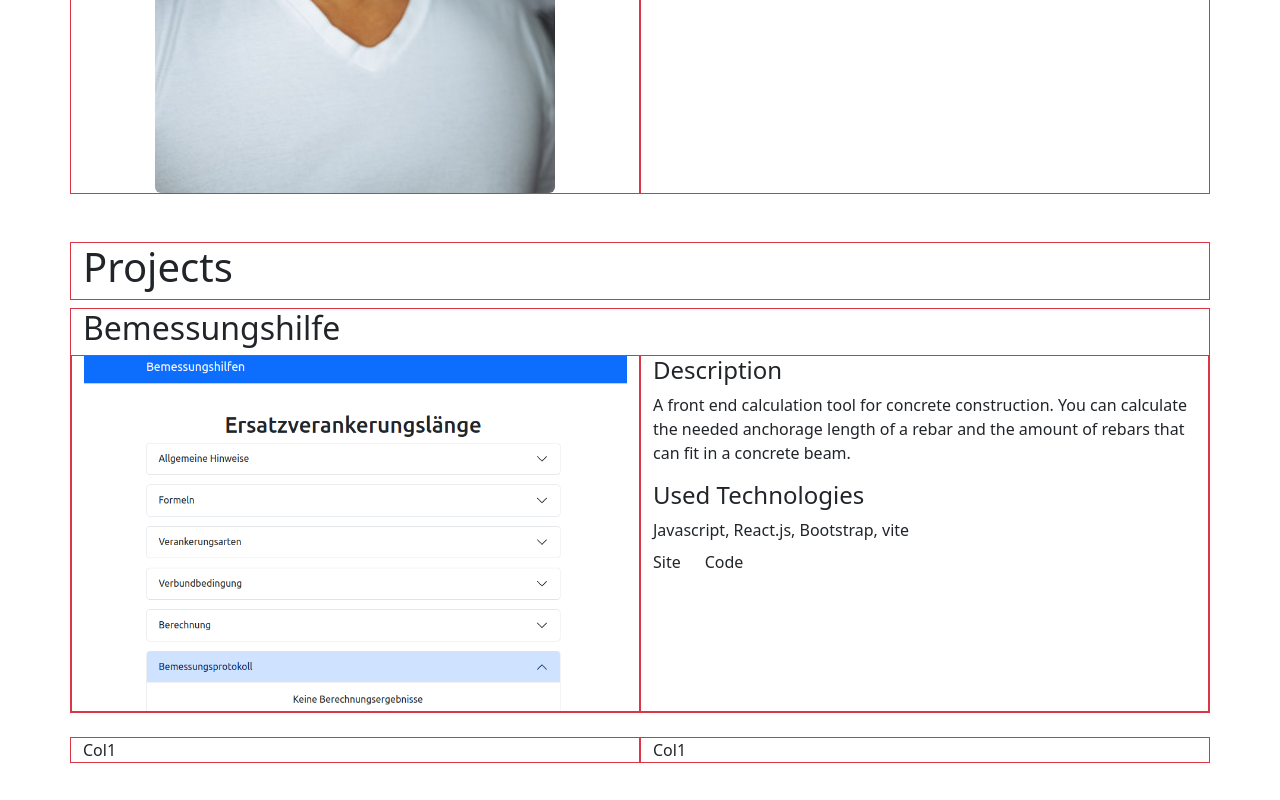
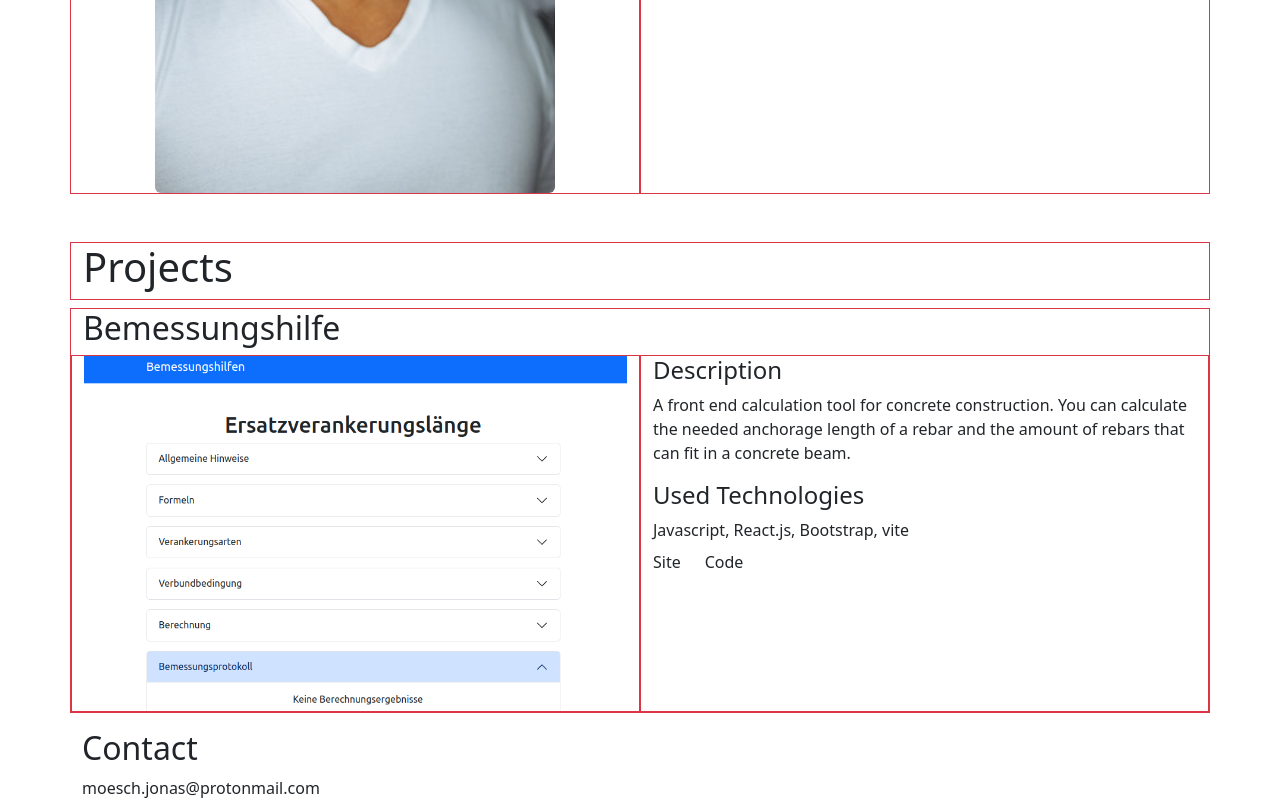
Before and after one commit to j-r-f-m/portfolio-site, a React (Vite) app: page / in a window 1280 px wide. Shown: the part 578-1378 px from the top of the page. Before the commit the page ends 1341 px from the top, so only its background shows below. Built offline with nearby package versions, Linux system fonts and the light colour scheme.

Commit message:
add contact component

```diff
--- a/pages/mainContent/MainContent.jsx
+++ b/pages/mainContent/MainContent.jsx
@@ -1,9 +1,6 @@
-import Container from "react-bootstrap/Container";
-import Row from "react-bootstrap/Row";
-import Col from "react-bootstrap/Col";
-
 import { MainContentHero } from "./mainContentHero/MainContenHero";
 import { MainContentProjects } from "./mainContentProjects/MainContentProjects";
+import { MainContentContact } from "./mainContentContact/MainContentContact";
 
 // use border to make layout visible
 // let borderStyle = "border border-danger";
@@ -17,17 +14,7 @@ export function MainContent() {
     <>
       <MainContentHero />
       <MainContentProjects />
-
-      <Container>
-        <Row className="mt-4">
-          <Col sm className="border border-danger">
-            Col1
-          </Col>
-          <Col sm className="border border-danger">
-            Col1
-          </Col>
-        </Row>
-      </Container>
+      <MainContentContact />
     </>
   );
 }
--- /dev/null
+++ b/pages/mainContent/mainContentContact/MainContentContact.jsx
@@ -0,0 +1,16 @@
+import Container from "react-bootstrap/Container";
+import Row from "react-bootstrap/Row";
+
+export function MainContentContact() {
+  return (
+    <Container className="mt-3">
+      <Row>
+        {" "}
+        <h2>Contact</h2>
+      </Row>
+      <Row className="d-flex  justify-content-center  align-items-center">
+        <div>moesch.jonas@protonmail.com</div>
+      </Row>
+    </Container>
+  );
+}
```
Also changed, not shown: pages/mainContent/MainContentContact.jsx (added).
